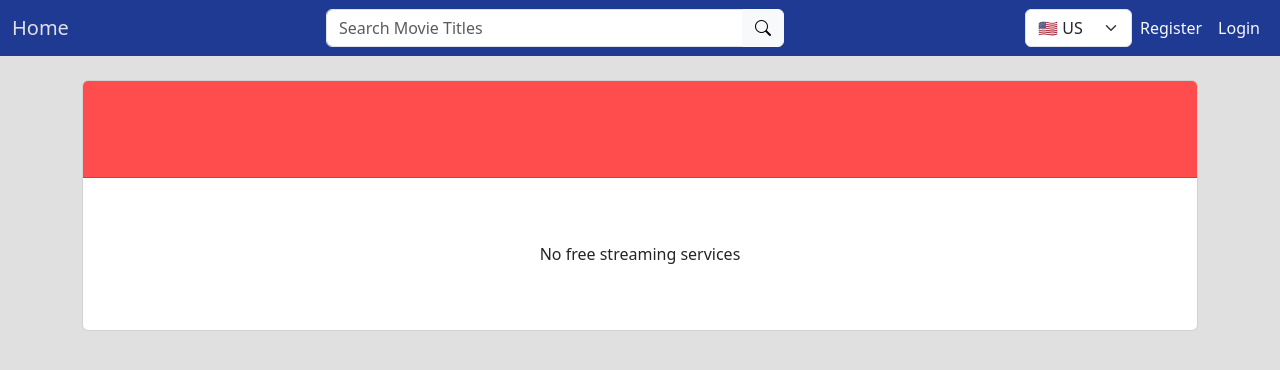
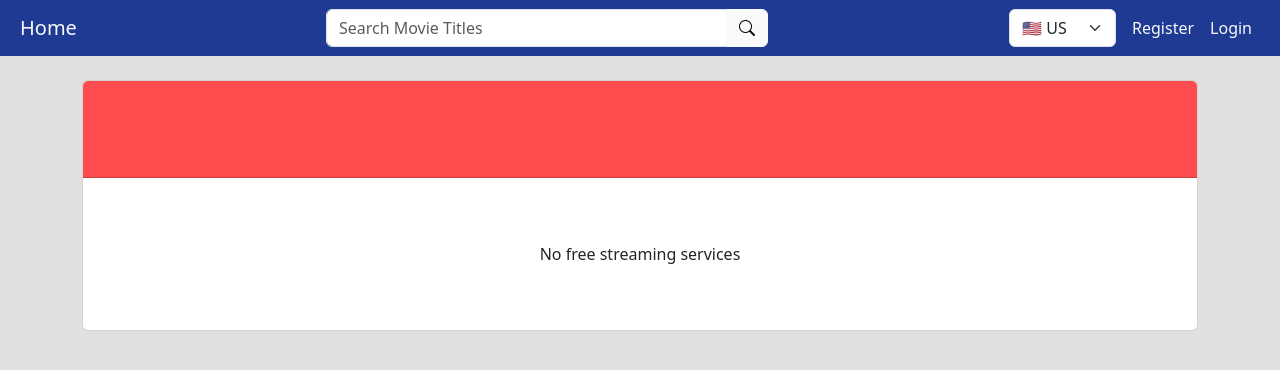
Before and after one commit to myronchen-git/Springboard-SEC-Unit-27-Capstone-1--Free-Stream-Movies, a Flask app: page / in a window 1280 px wide. Shown: the top 370 px of the page. Run offline with Flask 3, Linux system fonts and the light colour scheme; parts of the project's set-up code (start-up, migrations or seed data) failed here and were passed over.

Commit message:
fix: change search results and navbar css layout
On the search results webpage:

Added vertical margins to the "Search Results" header for better
visibility.

Changed the HTML tag, a movie's year would be in, from "span" to "p"
and added a bottom margin for better visibility.

Changed movie poster images to have rounded tops for small screen
widths and rounded starts for larger widths, for better aesthetics.  A
"@media" addition to the CSS was needed.  The "!important" keyword was
needed to overrule Bootstrap's styling, which uses "!important".  Note
that the specific numbers in the CSS have to match Bootstrap's numbers
for the small breakpoint and border radius.

For the navbar:

Added spacing to the navbar.

Changed the Home button to only be display in light text, because the
previous black text on hover did not look good.

```diff
--- a/src/static/base.css
+++ b/src/static/base.css
@@ -64,3 +64,10 @@
     color: var(--color-tertiary);
     font-size: 2em;
 }
+
+/* min-width and border-radius numbers are specific to Bootstrap.*/
+@media (min-width: 576px) {
+    .card img.img-fluid {
+        border-radius: 0.375rem 0 0 0.375rem !important;
+    }
+}
--- a/src/templates/movies/search_results.html
+++ b/src/templates/movies/search_results.html
@@ -5,7 +5,7 @@
 {% block content %}
 <main class="container">
   <section>
-    <h2>Search Results</h2>
+    <h2 class="my-3">Search Results</h2>
 
     {% if movies|length == 0 %}
     <p>No results found.</p>
@@ -24,7 +24,7 @@
                   height="320"
                 /> <!-- The media min-width size will need to match Bootstrap's Extra small size. -->
                 <img
-                  class="img-fluid w-100 h-100 rounded"
+                  class="img-fluid w-100 h-100 rounded-top"
                   src="{{ movie['imageSet']['horizontalPoster']['w480'] }}"
                   alt="Movie poster of {{ movie['title'] }}"
                   width="480"
@@ -36,7 +36,7 @@
             <div class="col-12 col-sm">
               <article class="card-body">
                 <h3 class="card-title">{{ movie['title'] }}</h3>
-                <span>({{ movie['releaseYear'] }})</span>
+                <p class="card-subtitle mb-2">({{ movie['releaseYear'] }})</p>
                 <p class="card-text">{{ movie['overview'] }}</p>
               </article>
             </div>
--- a/src/templates/partials/navbar.html
+++ b/src/templates/partials/navbar.html
@@ -1,7 +1,7 @@
-<nav class="navbar navbar-expand-md color-bg-primary">
+<nav class="navbar navbar-expand-md color-bg-primary px-2">
   <div class="container-fluid">
 
-    <a class="navbar-brand color-tertiary" href="{{ url_for('home') }}">Home</a>
+    <a class="navbar-brand text-light" href="{{ url_for('home') }}">Home</a>
     <button
       class="navbar-toggler"
       type="button"
@@ -45,7 +45,7 @@
           </div>
         </li>
 
-        <li class="nav-item p-0">
+        <li class="nav-item mx-lg-2">
           <form id="form-country-selection" class="my-2 my-md-0">
             <select class="form-select" aria-label="Select Country">
               <option value="ae" title="United Arab Emirates">🇦🇪 سع</option>
```
